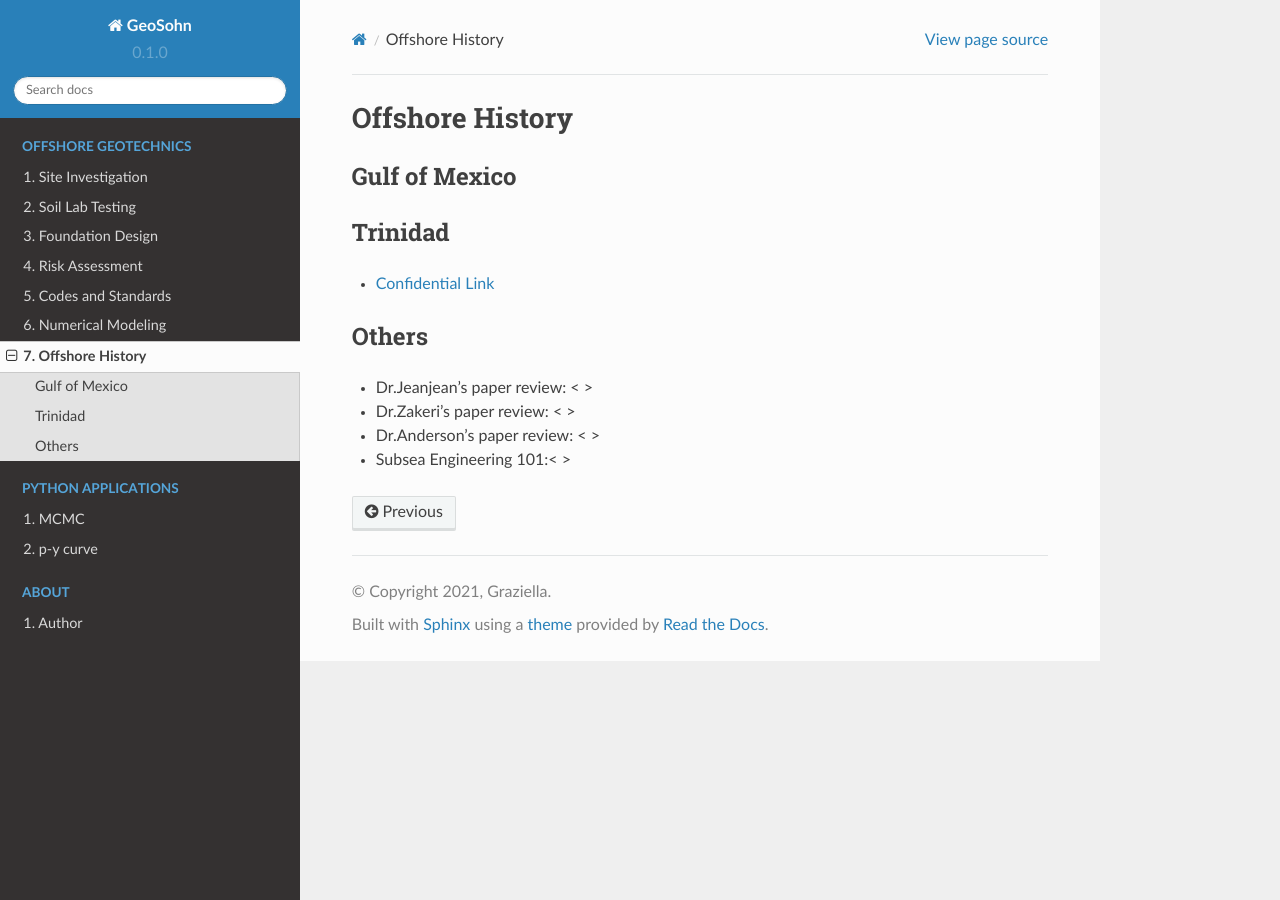
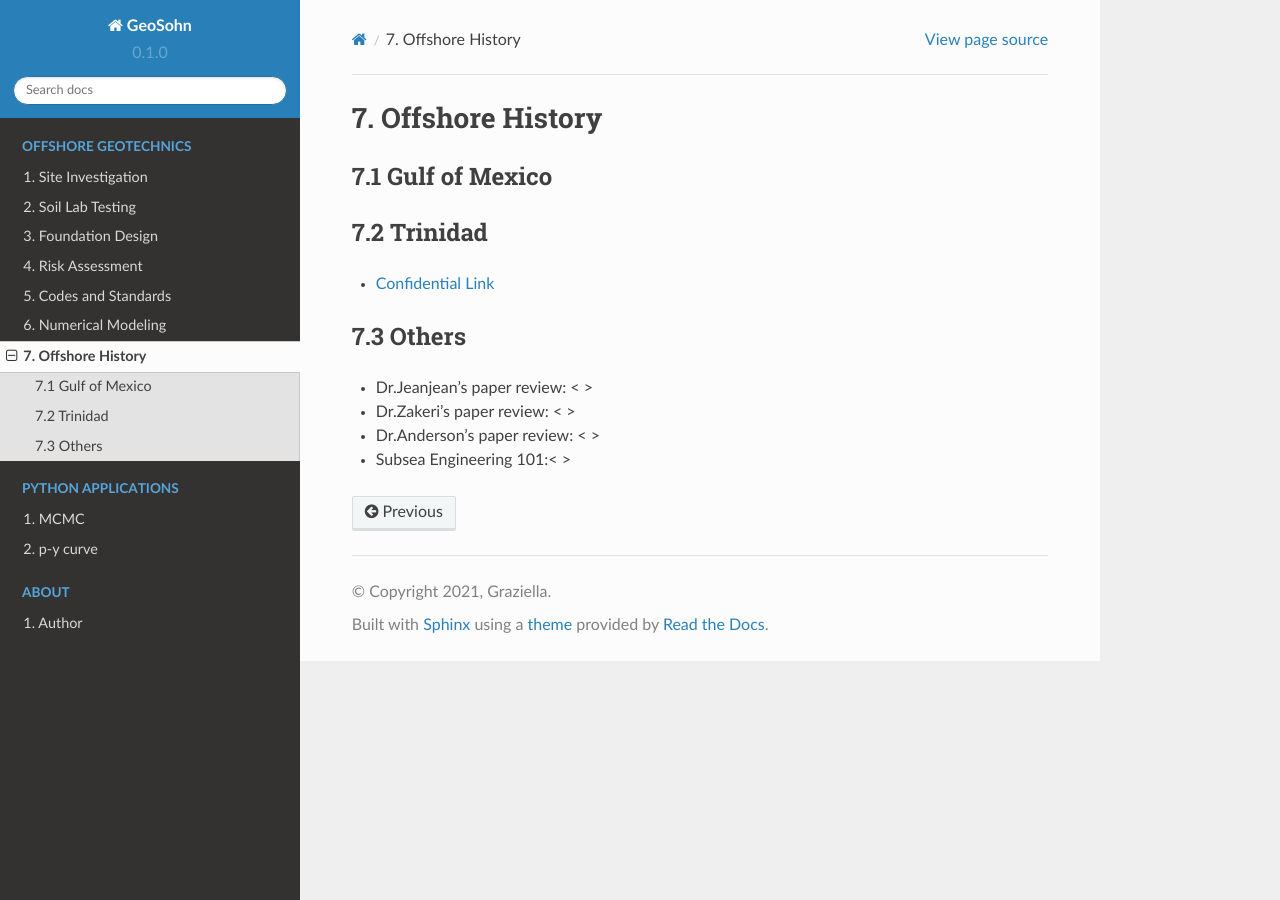
Before and after one commit to jrson11/GeoSohn, a Sphinx documentation site: the page built from docs/source/7-Offshore_History.rst, in a window 1280 px wide. Built offline with Sphinx 7.4.7 and the Read the Docs theme 2.0.0, drawn with Linux system fonts in a browser that asks for light colours; pages that are not in the unit, such as notebooks, are missing from menus.

Commit message:
Update 7-Offshore_History.rst

```diff
--- a/docs/source/7-Offshore_History.rst
+++ b/docs/source/7-Offshore_History.rst
@@ -1,18 +1,18 @@
-Offshore History
+7. Offshore History
 =================
 
 
-Gulf of Mexico
+7.1 Gulf of Mexico
 ---------------
 
 
-Trinidad
+7.2 Trinidad
 --------
 
 - `Confidential Link <https://bp365-my.sharepoint.com/:p:/g/personal/jung_sohn_bp_com/EX8BcIW2QItKt5nCJS44KYsBpI9TLbhlkZfaA18R0rmsJw?e=mJcdmA>`_
 
 
-Others
+7.3 Others
 ---------
 
 
```
